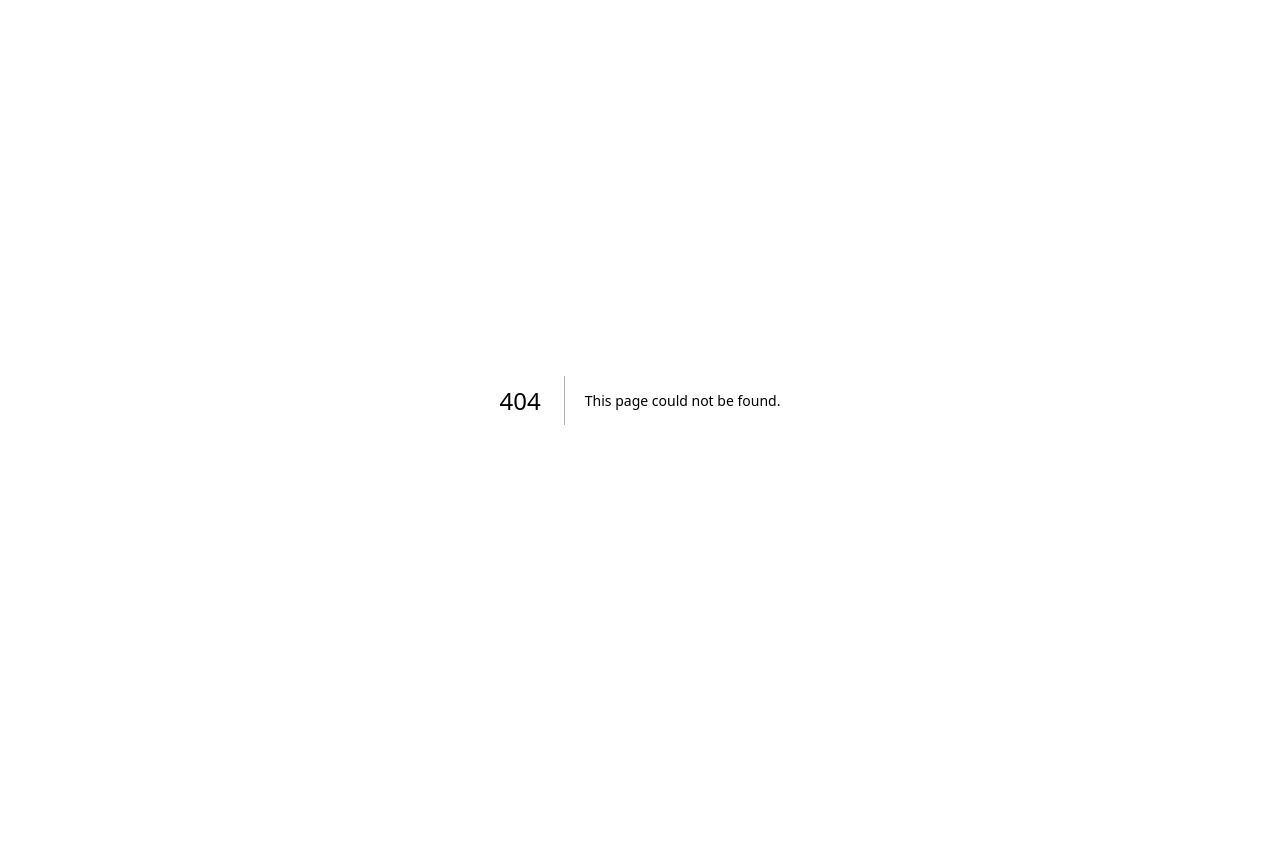
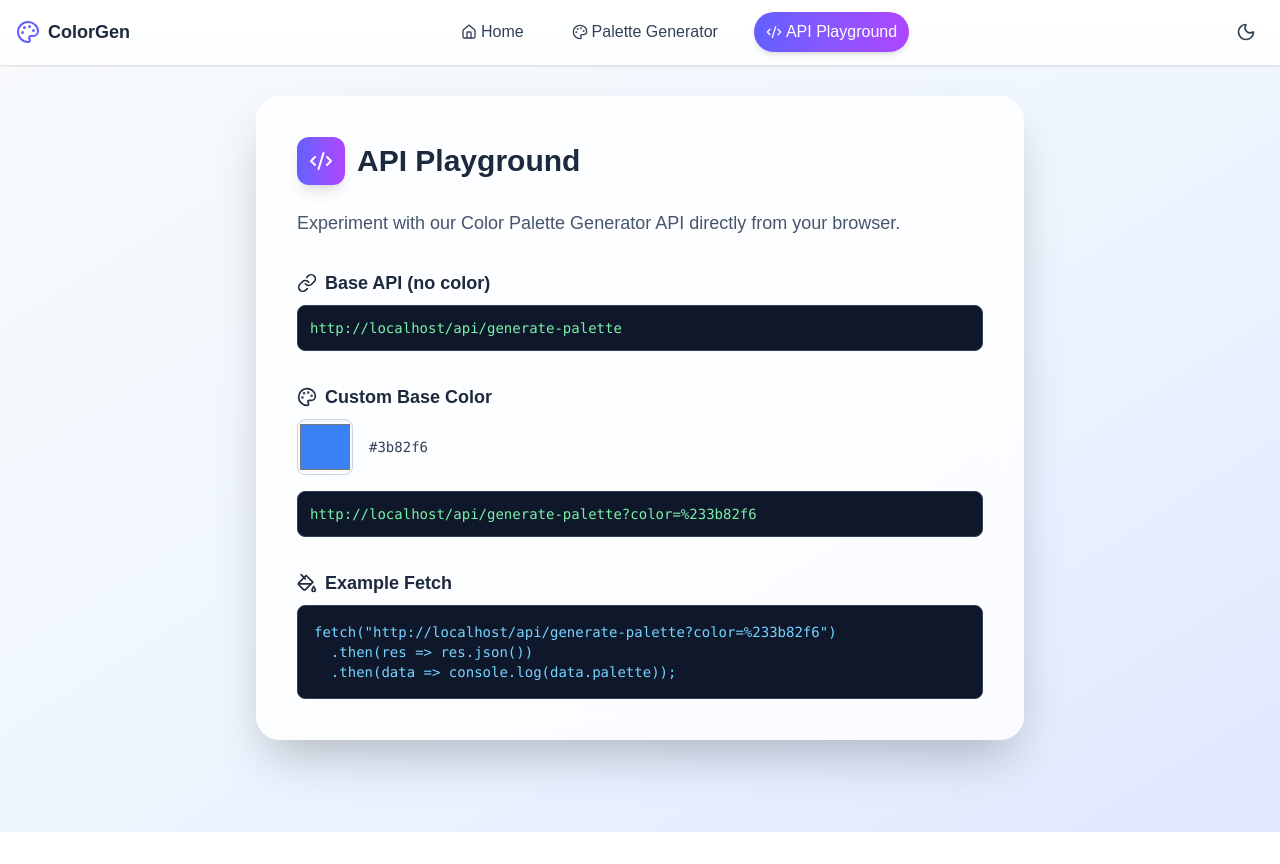
Before and after one commit to pd241008/Color-Palate-Generator, a Next.js app: page /api-access in a window 1280 px wide. Before the commit this address had no page. Before the commit the page ends 800 px from the top, so only its background shows below. Built offline with nearby package versions, Linux system fonts and the light colour scheme.

Commit message:
Changes to the api to allow user to create their own api

```diff
--- /dev/null
+++ b/src/app/api-access/page.tsx
@@ -0,0 +1,85 @@
+"use client";
+
+import { useState, useEffect } from "react";
+import { Palette, Code2, Link as LinkIcon, PaintBucket } from "lucide-react";
+
+export default function ApiAccessPage() {
+  const [baseColor, setBaseColor] = useState("#3b82f6");
+  const [origin, setOrigin] = useState("");
+
+  useEffect(() => {
+    if (typeof window !== "undefined") {
+      setOrigin(window.location.origin);
+    }
+  }, []);
+
+  const defaultApiUrl = `${origin}/api/generate-palette`; // No params
+  const customApiUrl = `${origin}/api/generate-palette?color=${encodeURIComponent(
+    baseColor
+  )}`;
+
+  return (
+    <div className="min-h-screen bg-gradient-to-br from-slate-50 via-blue-50 to-indigo-100 dark:from-slate-900 dark:via-slate-800 dark:to-indigo-900 py-16 px-4">
+      <div className="max-w-3xl mx-auto bg-white/80 dark:bg-slate-800/80 backdrop-blur-lg rounded-3xl shadow-2xl p-10 border border-white/20 dark:border-slate-700/20">
+        {/* Header */}
+        <div className="flex items-center gap-3 mb-6">
+          <div className="p-3 bg-gradient-to-r from-indigo-500 to-purple-500 rounded-xl shadow-lg">
+            <Code2 className="w-6 h-6 text-white" />
+          </div>
+          <h1 className="text-3xl font-extrabold text-slate-800 dark:text-slate-100">
+            API Playground
+          </h1>
+        </div>
+
+        <p className="text-lg text-slate-600 dark:text-slate-300 mb-8">
+          Experiment with our Color Palette Generator API directly from your
+          browser.
+        </p>
+
+        {/* Default API URL */}
+        <div className="mb-8">
+          <h2 className="flex items-center gap-2 text-lg font-semibold text-slate-800 dark:text-slate-200 mb-2">
+            <LinkIcon className="w-5 h-5" /> Base API (no color)
+          </h2>
+          <div className="bg-slate-900 text-green-300 font-mono p-3 rounded-lg text-sm overflow-x-auto border border-slate-700">
+            {defaultApiUrl || "/api/generate-palette"}
+          </div>
+        </div>
+
+        {/* Custom API */}
+        <div className="mb-8">
+          <h2 className="flex items-center gap-2 text-lg font-semibold text-slate-800 dark:text-slate-200 mb-2">
+            <Palette className="w-5 h-5" /> Custom Base Color
+          </h2>
+          <div className="flex items-center gap-4 mb-4">
+            <input
+              type="color"
+              value={baseColor}
+              onChange={(e) => setBaseColor(e.target.value)}
+              className="w-14 h-14 rounded-lg shadow-inner cursor-pointer border border-slate-300 dark:border-slate-600"
+            />
+            <span className="font-mono text-slate-700 dark:text-slate-300 text-sm">
+              {baseColor}
+            </span>
+          </div>
+          <div className="bg-slate-900 text-green-300 font-mono p-3 rounded-lg text-sm overflow-x-auto border border-slate-700">
+            {customApiUrl ||
+              `/api/generate-palette?color=${encodeURIComponent(baseColor)}`}
+          </div>
+        </div>
+
+        {/* Example Usage */}
+        <div>
+          <h2 className="flex items-center gap-2 text-lg font-semibold text-slate-800 dark:text-slate-200 mb-2">
+            <PaintBucket className="w-5 h-5" /> Example Fetch
+          </h2>
+          <pre className="bg-slate-900 text-sky-300 p-4 rounded-lg text-sm overflow-x-auto border border-slate-700">
+            {`fetch("${customApiUrl}")
+  .then(res => res.json())
+  .then(data => console.log(data.palette));`}
+          </pre>
+        </div>
+      </div>
+    </div>
+  );
+}
--- /dev/null
+++ b/src/app/api/generate-palette/route.ts
@@ -0,0 +1,26 @@
+// app/api/generate-palette/route.ts
+import { NextResponse } from "next/server";
+
+function generatePalette(base: string) {
+  // Example fixed palette logic
+  return [base, "#FFD700", "#33FF57", "#FF5733", "#6A0DAD"];
+}
+
+function getRandomHex() {
+  return (
+    "#" +
+    Math.floor(Math.random() * 16777215)
+      .toString(16)
+      .padStart(6, "0")
+  );
+}
+
+export async function GET(req: Request) {
+  const { searchParams } = new URL(req.url);
+  // If no color param, pick a random color
+  const baseColor = searchParams.get("color") || getRandomHex();
+
+  const palette = generatePalette(baseColor);
+
+  return NextResponse.json({ baseColor, palette });
+}
--- a/src/app/landing/page.tsx
+++ b/src/app/landing/page.tsx
@@ -2,7 +2,15 @@
 
 import React from "react";
 import { useRouter } from "next/navigation";
-import { Palette, Sparkles, Zap, Download, Copy, Heart } from "lucide-react";
+import {
+  Palette,
+  Sparkles,
+  Zap,
+  Download,
+  Copy,
+  Heart,
+  Code,
+} from "lucide-react";
 
 export default function LandingPage() {
   const router = useRouter();
@@ -39,15 +47,14 @@ export default function LandingPage() {
   ];
 
   return (
-    <div className="min-h-screen bg-gradient-to-br from-slate-50 via-blue-50 to-indigo-100 dark:from-slate-900 dark:via-slate-800 dark:to-indigo-900 pt-16">
-      {/* Hero Section */}
-      <div className="container mx-auto px-4 py-20">
-        <div className="text-center max-w-4xl mx-auto">
+    <div className="min-h-screen bg-gradient-to-br from-slate-50 via-blue-50 to-indigo-100 dark:from-slate-900 dark:via-slate-800 dark:to-indigo-900 pt-16 relative overflow-hidden">
       {/* Animated background elements */}
       <div className="absolute top-20 left-10 w-72 h-72 bg-teal-300/20 rounded-full blur-3xl animate-pulse"></div>
       <div className="absolute bottom-20 right-10 w-80 h-80 bg-purple-300/20 rounded-full blur-3xl animate-pulse"></div>
 
-          <div className="relative z-10">
+      {/* Hero Section */}
+      <div className="container mx-auto px-4 py-20 relative z-10">
+        <div className="text-center max-w-4xl mx-auto">
           <div className="flex items-center justify-center gap-4 mb-6">
             <div className="p-4 bg-gradient-to-r from-indigo-500 to-purple-500 rounded-2xl shadow-lg">
               <Palette className="w-12 h-12 text-white" />
@@ -65,11 +72,12 @@ export default function LandingPage() {
           </h1>
 
           <p className="text-xl md:text-2xl text-slate-600 dark:text-slate-300 mb-8 max-w-3xl mx-auto leading-relaxed">
-              Create stunning, harmonious color palettes for your design
-              projects. Pick a base color and let our algorithm generate the
-              perfect complementary colors.
+            Create stunning, harmonious color palettes for your design projects.
+            Pick a base color and let our algorithm generate the perfect
+            complementary colors.
           </p>
 
+          {/* CTA Buttons */}
           <div className="flex flex-col sm:flex-row items-center justify-center gap-4 mb-16">
             <button
               onClick={handleGetStarted}
@@ -79,15 +87,11 @@ export default function LandingPage() {
             </button>
 
             <button
-                onClick={() =>
-                  document
-                    .getElementById("features")
-                    ?.scrollIntoView({ behavior: "smooth" })
-                }
-                className="px-8 py-4 bg-white/80 dark:bg-slate-800/80 backdrop-blur-sm text-slate-700 dark:text-slate-300 font-semibold rounded-full shadow-lg hover:shadow-xl transition-all duration-300 border border-slate-200 dark:border-slate-700 hover:border-indigo-300 dark:hover:border-indigo-600">
-                Learn More
+              onClick={() => router.push("/api-access")}
+              className="flex items-center gap-2 px-8 py-4 bg-white/80 dark:bg-slate-800/80 backdrop-blur-sm text-slate-700 dark:text-slate-300 font-semibold rounded-full shadow-lg hover:shadow-indigo-200 hover:shadow-xl transition-all duration-300 border border-slate-200 dark:border-slate-700 hover:border-indigo-300 dark:hover:border-indigo-600">
+              <Code className="w-5 h-5 text-indigo-500 dark:text-indigo-300" />
+              API Playground
             </button>
-            </div>
           </div>
         </div>
       </div>
@@ -95,7 +99,7 @@ export default function LandingPage() {
       {/* Features Section */}
       <div
         id="features"
-        className="container mx-auto px-4 py-20">
+        className="container mx-auto px-4 py-20 relative z-10">
         <div className="text-center mb-16">
           <h2 className="text-3xl md:text-4xl font-bold text-slate-800 dark:text-slate-200 mb-4">
             Powerful Features
@@ -129,7 +133,7 @@ export default function LandingPage() {
       </div>
 
       {/* CTA Section */}
-      <div className="container mx-auto px-4 py-20">
+      <div className="container mx-auto px-4 py-20 relative z-10">
         <div className="text-center bg-gradient-to-r from-indigo-500 to-purple-500 rounded-3xl p-12 shadow-2xl">
           <h2 className="text-3xl md:text-4xl font-bold text-white mb-4">
             Ready to Create Amazing Palettes?
@@ -148,7 +152,7 @@ export default function LandingPage() {
       </div>
 
       {/* Footer */}
-      <footer className="border-t border-slate-200/20 dark:border-slate-700/20 py-8">
+      <footer className="border-t border-slate-200/20 dark:border-slate-700/20 py-8 relative z-10">
         <div className="container mx-auto px-4 text-center">
           <p className="text-slate-600 dark:text-slate-300 flex items-center justify-center gap-2">
             Made with <Heart className="w-4 h-4 text-red-500" /> for designers
--- a/src/app/layout.tsx
+++ b/src/app/layout.tsx
@@ -1,6 +1,7 @@
 import type { Metadata } from "next";
 import { Geist, Geist_Mono } from "next/font/google";
 import "./globals.css";
+import Navbar from "@/components/Navbar"; // ✅ Import the Navbar
 
 const geistSans = Geist({
   variable: "--font-geist-sans",
@@ -13,8 +14,8 @@ const geistMono = Geist_Mono({
 });
 
 export const metadata: Metadata = {
-  title: "Create Next App",
-  description: "Generated by create next app",
+  title: "Color Palette Generator",
+  description: "Generate beautiful color palettes instantly",
 };
 
 export default function RootLayout({
@@ -23,10 +24,16 @@ export default function RootLayout({
   children: React.ReactNode;
 }) {
   return (
-    <html lang="en">
+    <html
+      lang="en"
+      className="scroll-smooth">
       <body
-        className={`${geistSans.variable} ${geistMono.variable} antialiased`}>
-        {children}
+        className={`${geistSans.variable} ${geistMono.variable} antialiased my-8`}>
+        {/* ✅ Navbar will now appear on every page */}
+        <Navbar />
+
+        {/* ✅ Add padding so content doesn't get hidden under fixed navbar */}
+        <main>{children}</main>
       </body>
     </html>
   );
--- a/src/app/page.tsx
+++ b/src/app/page.tsx
@@ -1,5 +1,9 @@
 import LandingPage from "./landing/page";
 
 export default function HomePage() {
-  return <LandingPage />;
+  return (
+    <>
+      <LandingPage></LandingPage>
+    </>
+  );
 }
--- /dev/null
+++ b/src/components/Navbar.tsx
@@ -0,0 +1,96 @@
+"use client";
+
+import Link from "next/link";
+import { usePathname } from "next/navigation";
+import { Palette, Code2, Home, Sun, Moon } from "lucide-react";
+import { useEffect, useState } from "react";
+
+export default function Navbar() {
+  const pathname = usePathname();
+  const [theme, setTheme] = useState<"light" | "dark">("light");
+
+  // On mount, check current theme
+  useEffect(() => {
+    if (document.documentElement.classList.contains("dark")) {
+      setTheme("dark");
+    }
+  }, []);
+
+  const toggleTheme = () => {
+    if (theme === "light") {
+      document.documentElement.classList.add("dark");
+      setTheme("dark");
+      localStorage.setItem("theme", "dark");
+    } else {
+      document.documentElement.classList.remove("dark");
+      setTheme("light");
+      localStorage.setItem("theme", "light");
+    }
+  };
+
+  const navLinks = [
+    { name: "Home", href: "/", icon: Home },
+    { name: "Palette Generator", href: "/palette", icon: Palette },
+    { name: "API Playground", href: "/api-access", icon: Code2 },
+  ];
+
+  return (
+    <nav className="fixed top-0 left-0 w-full z-50 bg-white/80 dark:bg-slate-900/80 backdrop-blur-lg border-b border-white/20 dark:border-slate-700/20 shadow-sm">
+      <div className="container mx-auto px-4 py-3 flex items-center justify-between">
+        {/* Logo Section */}
+        <Link
+          href="/"
+          className="flex items-center gap-2 text-lg font-bold text-slate-800 dark:text-slate-100">
+          <Palette className="w-6 h-6 text-indigo-500" />
+          ColorGen
+        </Link>
+
+        {/* Links */}
+        <div className="hidden md:flex items-center gap-6">
+          {navLinks.map(({ name, href, icon: Icon }) => (
+            <Link
+              key={href}
+              href={href}
+              className={`flex items-center gap-1 px-3 py-2 rounded-full transition-colors ${
+                pathname === href
+                  ? "bg-gradient-to-r from-indigo-500 to-purple-500 text-white shadow-md"
+                  : "text-slate-700 dark:text-slate-300 hover:text-indigo-500 dark:hover:text-indigo-400"
+              }`}>
+              <Icon className="w-4 h-4" />
+              {name}
+            </Link>
+          ))}
+        </div>
+
+        {/* Theme Toggle */}
+        <button
+          onClick={toggleTheme}
+          aria-label="Toggle Dark Mode"
+          className="p-2 rounded-full hover:bg-slate-200 dark:hover:bg-slate-700 transition-colors">
+          {theme === "light" ? (
+            <Moon className="w-5 h-5 text-slate-700" />
+          ) : (
+            <Sun className="w-5 h-5 text-yellow-400" />
+          )}
+        </button>
+      </div>
+
+      {/* Mobile Menu */}
+      <div className="md:hidden border-t border-slate-200 dark:border-slate-800 bg-white/90 dark:bg-slate-900/90 backdrop-blur-lg px-4 py-2 flex justify-around">
+        {navLinks.map(({ name, href, icon: Icon }) => (
+          <Link
+            key={href}
+            href={href}
+            className={`flex flex-col items-center gap-1 text-xs ${
+              pathname === href
+                ? "text-indigo-500 font-semibold"
+                : "text-slate-600 dark:text-slate-300"
+            }`}>
+            <Icon className="w-5 h-5" />
+            {name}
+          </Link>
+        ))}
+      </div>
+    </nav>
+  );
+}
```
Lines whose indentation alone changed are shown as unchanged.
